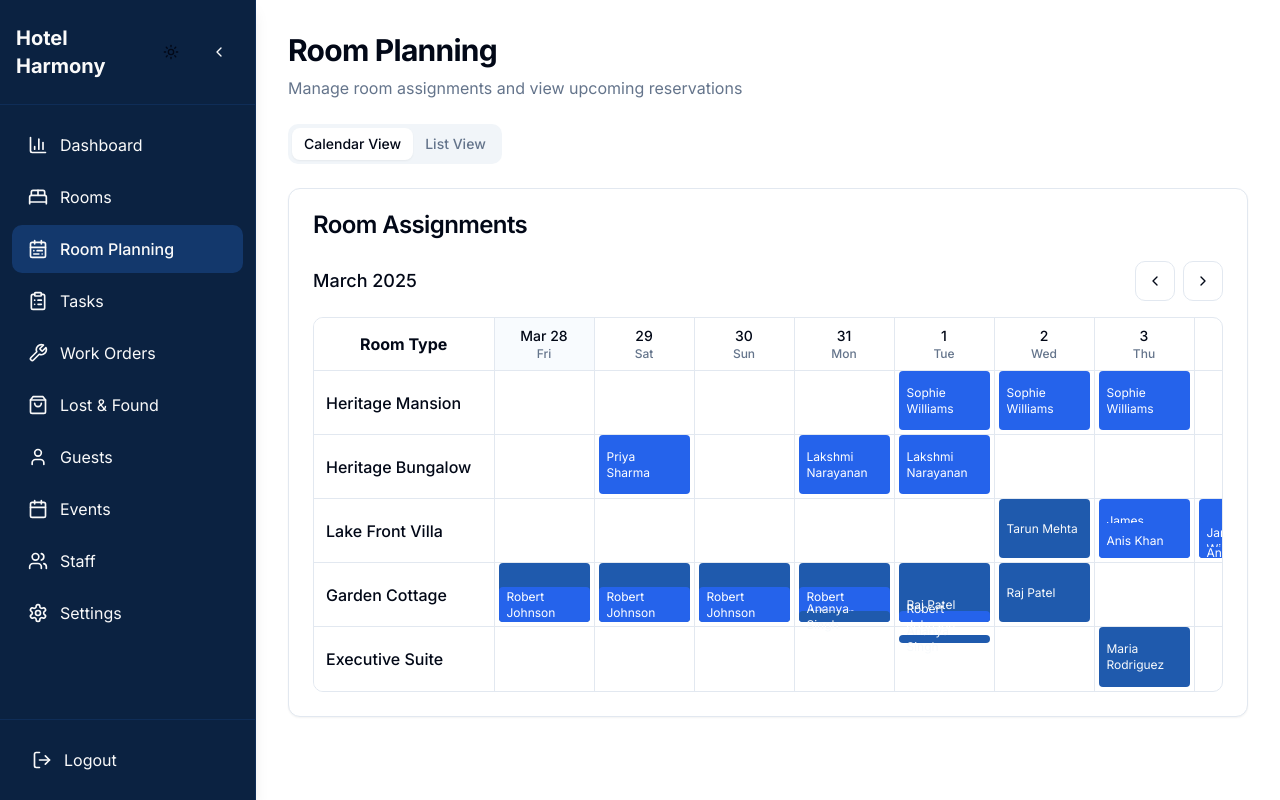
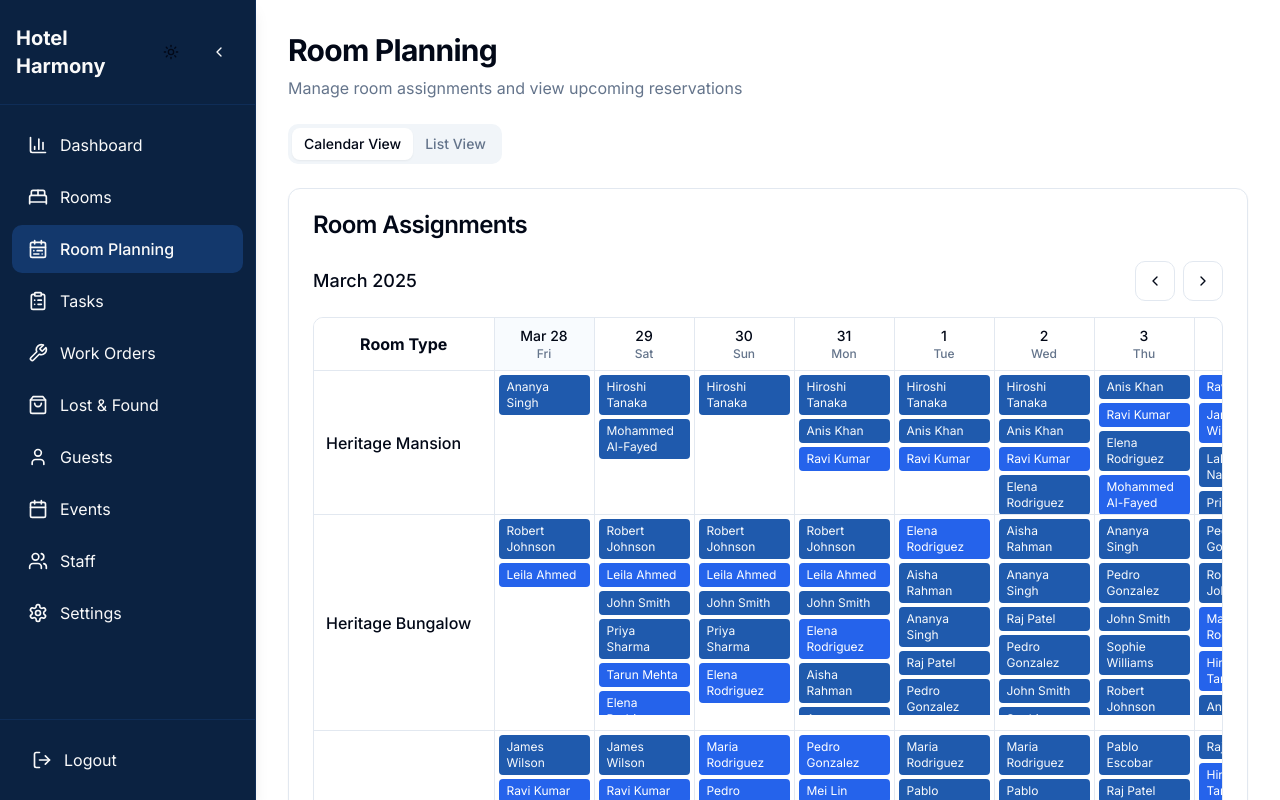
Before and after one commit to maheen-n/gemui, a React (Vite) app: page /room-planning in a window 1280 px wide. Built offline with nearby package versions, Linux system fonts and the light colour scheme.

Commit message:
Fix: Allow multiple bookings per room type on same date
Allow the calendar to display multiple reservations for the same room type on a single date.

```diff
--- a/src/components/room-planning/ReservationCalendar.tsx
+++ b/src/components/room-planning/ReservationCalendar.tsx
@@ -118,24 +118,21 @@ const ReservationCalendar: React.FC<ReservationCalendarProps> = ({
                   }) || [];
 
                   return (
-                    <td key={dateIndex} className="border-r p-0 relative min-w-[100px] h-16">
+                    <td key={dateIndex} className="border-r p-0 relative min-w-[100px]" style={{ height: Math.max(64, dayReservations.length * 24) + 'px' }}>
+                      <div className="absolute inset-0 overflow-y-auto max-h-[200px] p-1">
                         {dayReservations.map((reservation, resIndex) => (
                           <DropdownMenu key={`${reservation.id}-${dateIndex}`}>
                             <DropdownMenuTrigger asChild>
                               <div
-                              className={`absolute inset-1 flex items-center px-2 py-1 text-xs
+                                className={`mb-1 flex items-center px-2 py-1 text-xs
                                   ${reservation.roomNumber ? 'bg-primary text-primary-foreground' : 'bg-blue-600 text-white'}
                                   ${isBefore(date, today) ? 'opacity-60' : 'cursor-pointer hover:opacity-90'}
                                   rounded`}
-                              style={{
-                                top: `${resIndex * 24}px`,
-                                zIndex: 5 + resIndex
-                              }}
                               >
                                 {reservation.guestName}
                               </div>
                             </DropdownMenuTrigger>
-                          <DropdownMenuContent align="start">
+                            <DropdownMenuContent align="start" className="z-50 bg-popover border shadow-md">
                               <div className="px-2 py-1.5 text-sm font-medium">
                                 {reservation.guestName}
                               </div>
@@ -164,6 +161,7 @@ const ReservationCalendar: React.FC<ReservationCalendarProps> = ({
                             </DropdownMenuContent>
                           </DropdownMenu>
                         ))}
+                      </div>
                     </td>
                   );
                 })}
--- a/src/pages/RoomPlanning.tsx
+++ b/src/pages/RoomPlanning.tsx
@@ -23,10 +23,13 @@ const roomTypesData: RoomType[] = [
 const guestNames = [
   'Tarun Mehta', 'Anis Khan', 'Sophie Williams', 'Raj Patel', 'Emma Thompson',
   'David Chen', 'Priya Sharma', 'Michael Garcia', 'Leila Ahmed', 'James Wilson',
-  'Ananya Singh', 'Robert Johnson', 'Lakshmi Narayanan', 'Maria Rodriguez', 'Li Wei'
+  'Ananya Singh', 'Robert Johnson', 'Lakshmi Narayanan', 'Maria Rodriguez', 'Li Wei',
+  'Carlos Perez', 'Natasha Ivanovic', 'John Smith', 'Aisha Rahman', 'Pablo Escobar',
+  'Elena Rodriguez', 'Mohammed Al-Fayed', 'Siti Nurhaliza', 'Hiroshi Tanaka', 'Kim Min-ji',
+  'Fatima Hassan', 'Pedro Gonzalez', 'Mei Lin', 'Ravi Kumar', 'Sarah Johnson'
 ];
 
-// Generate expanded reservations data
+// Generate expanded reservations data with multiple bookings per day
 const generateReservations = (): Reservation[] => {
   const today = startOfToday();
   let reservations: Reservation[] = [];
@@ -34,16 +37,18 @@ const generateReservations = (): Reservation[] => {
 
   // For each room type, create multiple reservations
   roomTypesData.forEach(roomType => {
-    // Number of reservations to create for this room type
-    const numberOfReservations = Math.floor(Math.random() * 5) + 2;
+    // Create multiple reservations for each date range
+    // This will result in multiple bookings on the same day for the same room type
+    for (let dayOffset = -3; dayOffset <= 10; dayOffset += 2) {
+      // Number of reservations to create for this date range (2-5 bookings)
+      const numberOfReservations = Math.floor(Math.random() * 4) + 2;
 
       for (let i = 0; i < numberOfReservations; i++) {
-      // Randomly select check-in date (-3 to +10 days from today)
-      const checkInOffset = Math.floor(Math.random() * 14) - 3;
-      const checkIn = addDays(today, checkInOffset);
+        // Create a reservation starting at this day offset
+        const checkIn = addDays(today, dayOffset);
 
-      // Stay duration (1 to 7 days)
-      const stayDuration = Math.floor(Math.random() * 6) + 1;
+        // Stay duration (1 to 5 days)
+        const stayDuration = Math.floor(Math.random() * 5) + 1;
         const checkOut = addDays(checkIn, stayDuration);
 
         // Random guest name
@@ -72,6 +77,7 @@ const generateReservations = (): Reservation[] => {
         });
 
         id++;
+      }
     }
   });
 
```
Lines whose indentation alone changed are shown as unchanged.
